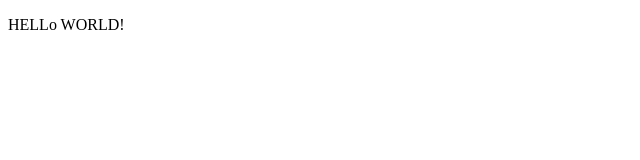
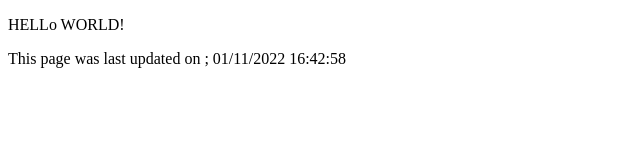
Before and after one commit to drspreston/webdev-1, a plain HTML site: page index.html in a window 1280 px wide. Shown: the whole page, without its empty margins (0-640 px from the left). Drawn offline with Linux system fonts and the light colour scheme.

Commit message:
Update index.html

```diff
--- a/index.html
+++ b/index.html
@@ -10,4 +10,11 @@
   </head>
   <body>
     <p>HELLo WORLD!</p>
-  </body>
+    <p> This page was last updated on ;
+      <script>
+        <!-- Hiding script starts here
+        document.write(document.lastModified);
+        // stop hiding script here -->\
+      </script>
+    </p>
+   </body>
```
